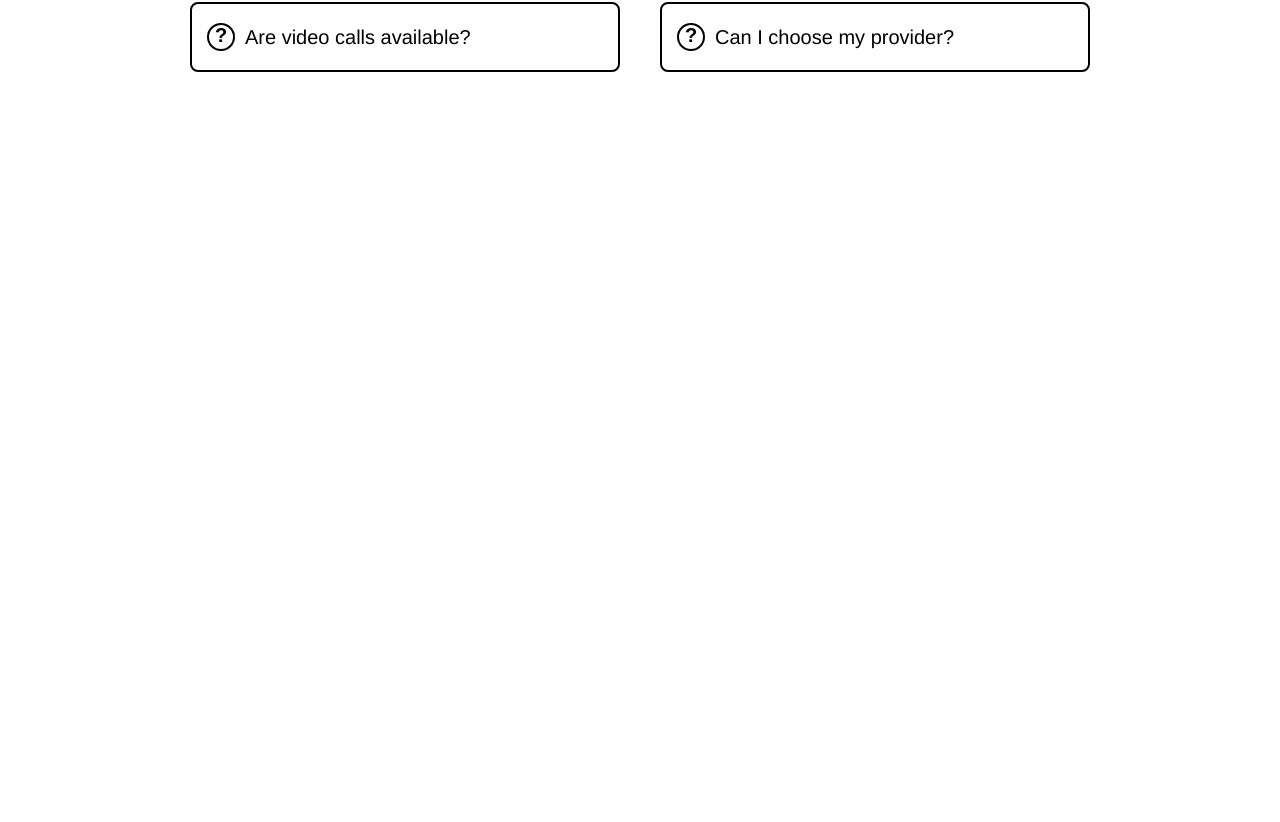
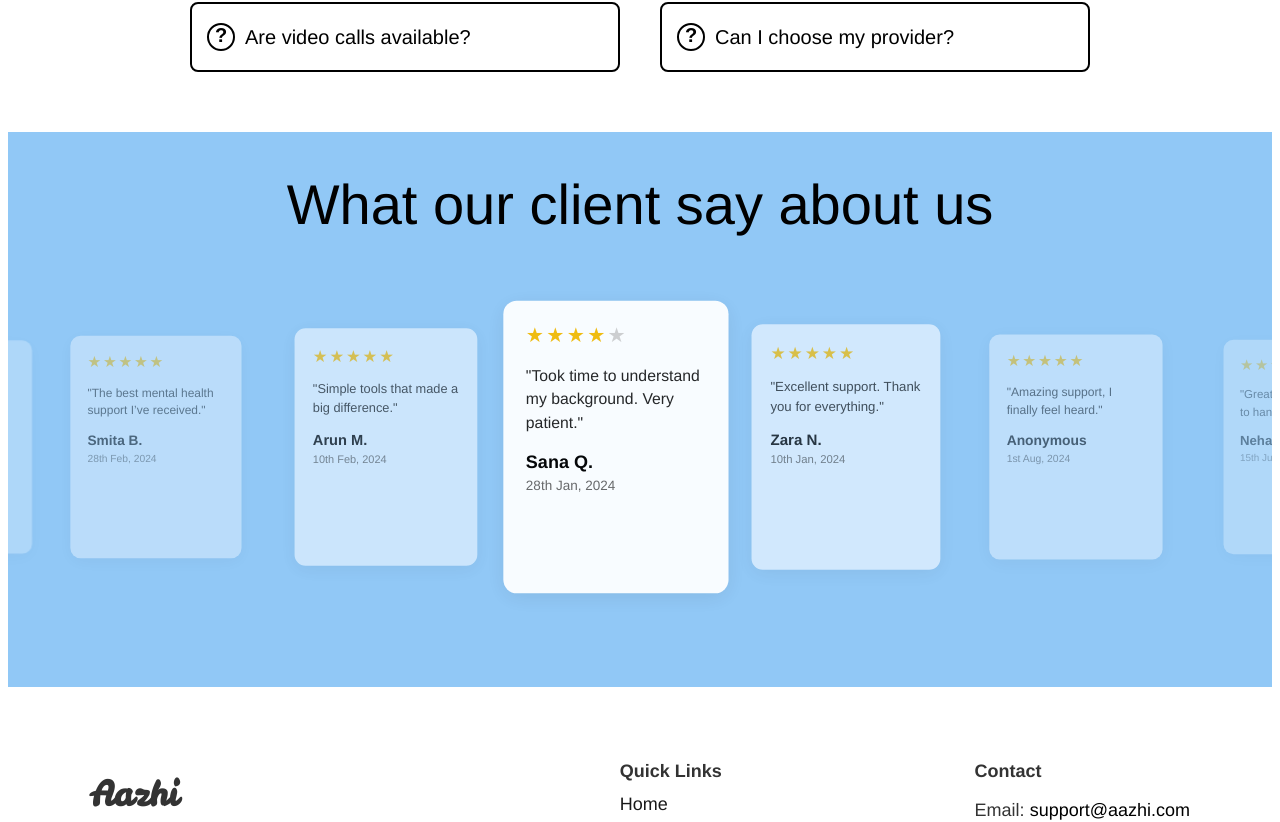
Before and after one commit to BhavyaLikhitha/Aazhi, a React (Vite) app in the folder app/: page / in a window 1280 px wide. Shown: the part 3015-3837 px from the top of the page. Before the commit the page ends 3155 px from the top, so only its background shows below. Built offline with nearby package versions, Linux system fonts and the light colour scheme.

Commit message:
modified homepage

```diff
--- a/app/src/Components/Homepage/HomePage.jsx
+++ b/app/src/Components/Homepage/HomePage.jsx
@@ -3,7 +3,8 @@ import Hero from '../Hero/Hero'
 import Services from '../Services/Services';
 import Providers from '../Providers/Providers';
 import FaqSection from '../FAQ/FAQ';
-// import Footer from '../Footer/Footer'
+import Testimonials from '../Testimonials/Testimonials';
+import Footer from '../Footer/Footer'
 
 function HomePage() {
     return (
@@ -13,7 +14,8 @@ function HomePage() {
             <Services />
             <Providers />
             <FaqSection />
-              {/* <Footer /> */}
+            <Testimonials />
+              <Footer />
         </>
     );
 }
```
